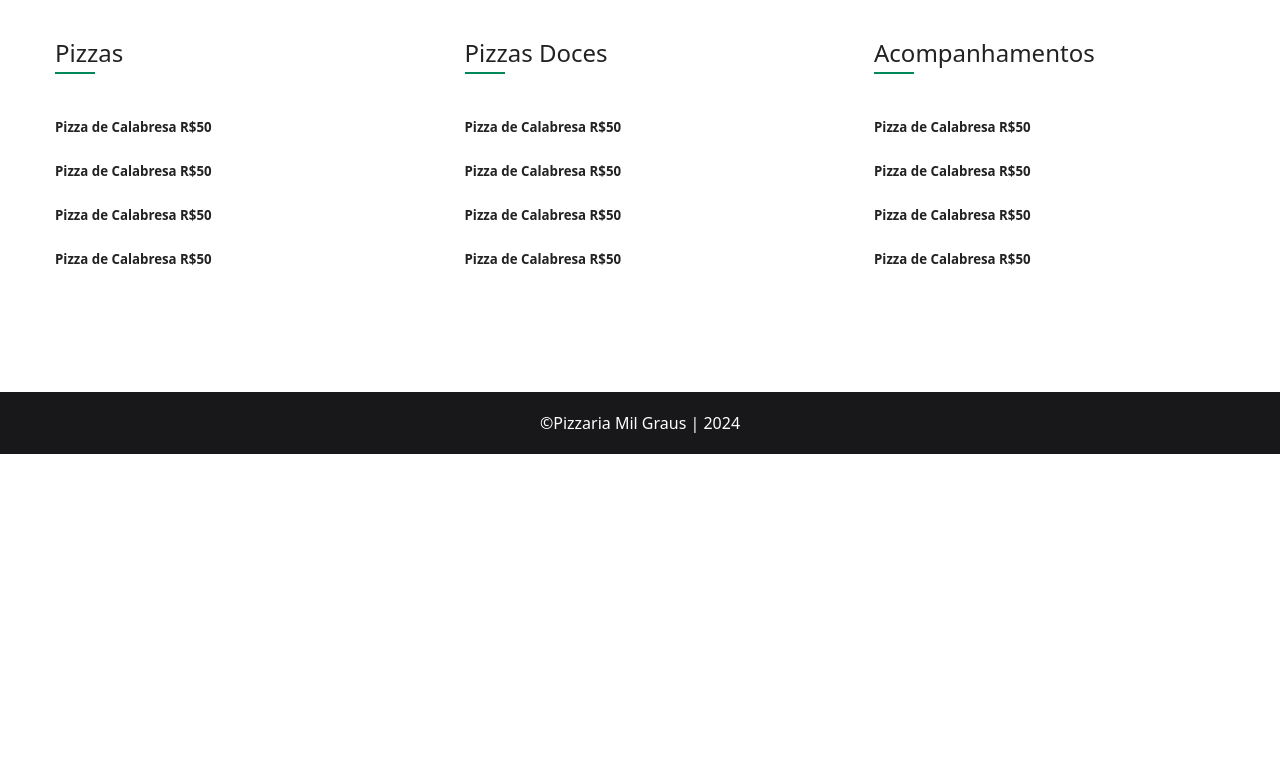
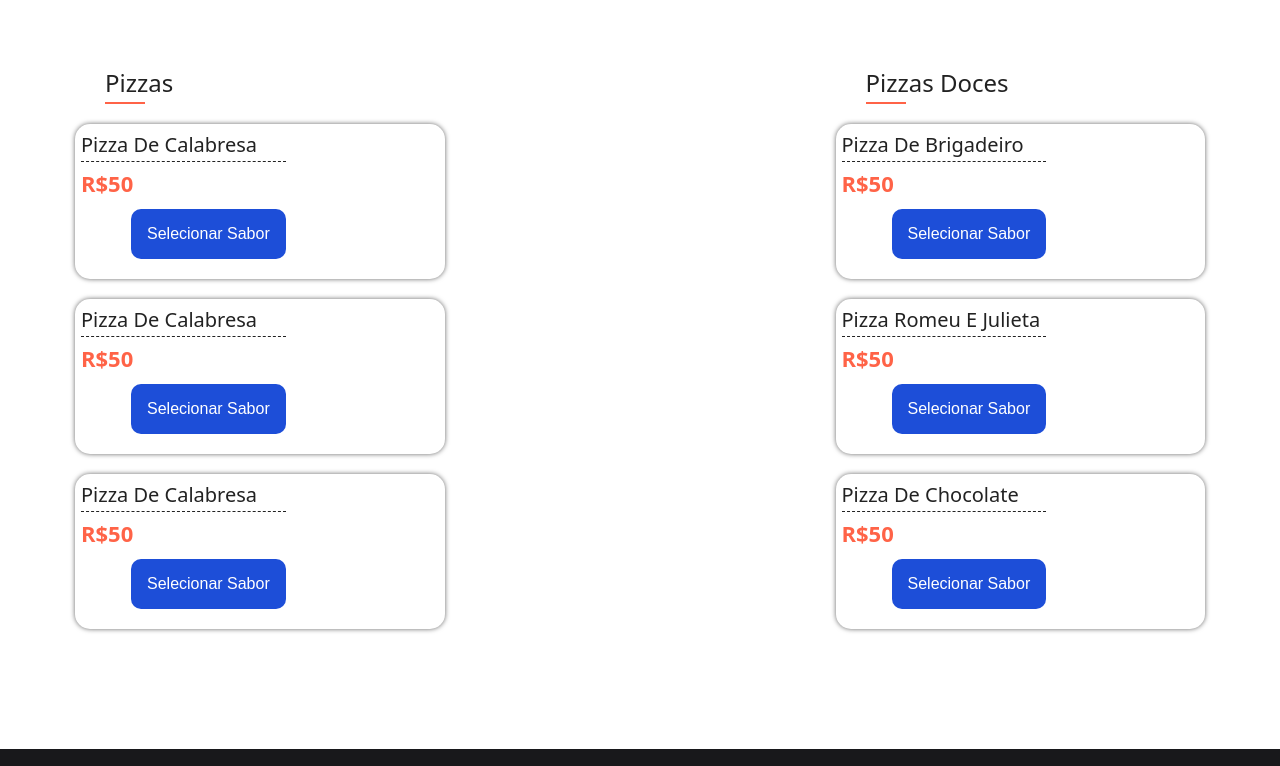
Before and after one commit to rafaellucas30290/PizzariaMilGraus, a plain HTML site: page index.html in a window 1280 px wide. Shown: the part 304-1070 px from the top of the page. Before the commit the page ends 800 px from the top, so only its background shows below. Drawn offline with Linux system fonts and the light colour scheme.

Commit message:
Add files via upload

```diff
--- a/index.html
+++ b/index.html
@@ -5,6 +5,7 @@
     <meta name="viewport" content="width=device-width, initial-scale=1.0">
     <title>Pizzaria Mil Graus</title>
     <link rel="stylesheet" href="styles.css">
+    <link rel="stylesheet" href="https://cdnjs.cloudflare.com/ajax/libs/font-awesome/6.5.2/css/all.min.css" integrity="sha512-SnH5WK+bZxgPHs44uWIX+LLJAJ9/2PkPKZ5QiAj6Ta86w+fsb2TkcmfRyVX3pBnMFcV7oQPJkl9QevSCWr3W6A==" crossorigin="anonymous" referrerpolicy="no-referrer" />
 </head>
 <body>
     <header>
@@ -19,7 +20,8 @@
                 <li class="link"><a href="#">Início</a></li>
                 <li class="link"><a href="#">Cardápio</a></li>
             </ul>
-            <button class="btn">Entrar / Criar Conta</button>
+
+            <button class="btn"><i class="fa-solid fa-cart-shopping"></i></button>
         </nav>
     </header>
     <div class="anuncio">
@@ -35,26 +37,25 @@
                 <div class="single-menu">
                     <img src="assets/Seara-Pizza-Calabresa-Verso.png" alt="">
                     <div class="menu-content">
-                        <h5>Pizza de Calabresa <span>R$50</span></h5>
+                        <h5>Pizza de Calabresa</h5> <h3>R$50</h3>
+
+                        <button>Selecionar Sabor</button>
                     </div>
                 </div>
                 <div class="single-menu">
                     <img src="assets/Seara-Pizza-Calabresa-Verso.png" alt="">
                     <div class="menu-content">
-                        <h5>Pizza de Calabresa <span>R$50</span></h5>
-                    </div>
-                    <div class="single-menu">
-                        <img src="assets/Seara-Pizza-Calabresa-Verso.png" alt="">
-                        <div class="menu-content">
-                            <h5>Pizza de Calabresa <span>R$50</span></h5>
+                        <h5>Pizza de Calabresa</h5> <h3>R$50</h3>
+
+                        <button>Selecionar Sabor</button>
                     </div>
                 </div>
                 <div class="single-menu">
                     <img src="assets/Seara-Pizza-Calabresa-Verso.png" alt="">
                     <div class="menu-content">
-                            <h5>Pizza de Calabresa <span>R$50</span></h5>
-                            <br>
-                        </div>
+                        <h5>Pizza de Calabresa</h5> <h3>R$50</h3>
+
+                        <button>Selecionar Sabor</button>
                     </div>
                 </div>
             </div>
@@ -63,54 +64,26 @@
                 <div class="single-menu">
                     <img src="assets/Seara-Pizza-Calabresa-Verso.png" alt="">
                     <div class="menu-content">
-                        <h5>Pizza de Calabresa <span>R$50</span></h5>
+                        <h5>Pizza de Brigadeiro</h5> <h3>R$50</h3>
+                        <button>Selecionar Sabor</button>
                     </div>
                 </div>
                 <div class="single-menu">
                     <img src="assets/Seara-Pizza-Calabresa-Verso.png" alt="">
                     <div class="menu-content">
-                        <h5>Pizza de Calabresa <span>R$50</span></h5>
-                    </div>
-                    <div class="single-menu">
-                        <img src="assets/Seara-Pizza-Calabresa-Verso.png" alt="">
-                        <div class="menu-content">
-                            <h5>Pizza de Calabresa <span>R$50</span></h5>
+                        <h5>Pizza Romeu e Julieta</h5> <h3>R$50</h3>
+                        <button>Selecionar Sabor</button>
                     </div>
                 </div>
                 <div class="single-menu">
                 <img src="assets/Seara-Pizza-Calabresa-Verso.png" alt="">
                 <div class="menu-content">
-                            <h5>Pizza de Calabresa <span>R$50</span></h5>
+                    <h5>Pizza de Chocolate </h5> <h3>R$50</h3>
+                    <button>Selecionar Sabor</button>
                 </div>
             </div>
         </div>
-            </div><div class="menu-column">
-                <h4>Acompanhamentos</h4>
-                <div class="single-menu">
-                    <img src="assets/Seara-Pizza-Calabresa-Verso.png" alt="">
-                    <div class="menu-content">
-                        <h5>Pizza de Calabresa <span>R$50</span></h5>
-                    </div>
-                </div>
-                <div class="single-menu">
-                    <img src="assets/Seara-Pizza-Calabresa-Verso.png" alt="">
-                    <div class="menu-content">
-                        <h5>Pizza de Calabresa <span>R$50</span></h5>
-                    </div>
-                    <div class="single-menu">
-                        <img src="assets/Seara-Pizza-Calabresa-Verso.png" alt="">
-                        <div class="menu-content">
-                            <h5>Pizza de Calabresa <span>R$50</span></h5>
-                        </div>
-                    </div>
-                    <div class="single-menu">
-                        <img src="assets/Seara-Pizza-Calabresa-Verso.png" alt="">
-                        <div class="menu-content">
-                            <h5>Pizza de Calabresa <span>R$50</span></h5>
-                        </div>
-                    </div>
-                </div>
-            </div>
+
     </div>
 </div>
     <footer>
--- a/styles.css
+++ b/styles.css
@@ -9,6 +9,8 @@ body{
     font-size: 16px;
     line-height: 22px;
     color: #222;
+    font-family: system-ui, -apple-system, BlinkMacSystemFont, 'Segoe UI', Roboto, Oxygen, Ubuntu, Cantarell, 'Open Sans', 'Helvetica Neue', sans-serif;
+    background-color: #fff;
 }
 .nav-logo img{
     width: 100%;
@@ -17,10 +19,6 @@ body{
 }
 a{
     text-decoration: none;
-}
-body{
-    font-family: system-ui, -apple-system, BlinkMacSystemFont, 'Segoe UI', Roboto, Oxygen, Ubuntu, Cantarell, 'Open Sans', 'Helvetica Neue', sans-serif;
-    background-color: #fff;
 }
 nav{
     max-width: none;
@@ -75,8 +73,10 @@ nav{
 }
 .anuncio img{
     display: flex;
-    margin: 10px auto;
+    margin: 40px auto;
     border-radius: 10px;
+    width: 60%;
+    box-shadow: 0px 0px 5px rgba(0,0,0,0.6);
 }
 footer{
     margin-top: auto;
@@ -84,11 +84,6 @@ footer{
     background-color: #18181B;
     color: #fff;
     padding: 20px 0;
-}
-.single-menu img{
-    max-width: 100%;
-
-
 }
 .main{
     width: 1170px;
@@ -110,9 +105,9 @@ footer{
 .section-title h2:before{
     content: '';
     position: absolute;
-    width: 80px;
+    width: 90px;
     height: 2px;
-    background-color: #00875c;
+    background-color: tomato;
     bottom: 0;
     left: 50%;
     transform: translateX(-50%);
@@ -123,7 +118,7 @@ footer{
     flex-wrap: wrap;
 }
 .menu-column{
-    width: 30%;
+    width: 35%;
 }
 .menu-column h4{
     text-transform: capitalize;
@@ -132,6 +127,7 @@ footer{
     margin-bottom: 20px;
     position: relative;
     padding-bottom: 10px;
+    margin-left: 50px;
 
 }
 .menu-column h4::before{
@@ -139,9 +135,49 @@ footer{
     position: absolute;
     width: 40px;
     height: 2px;
-    background-color: #00875c;
+    background-color: tomato;
     bottom: 0;
 }
 .single-menu{
     align-items: center;
+    display: flex;
+    box-shadow: 0px 0px 5px rgba(0,0,0,0.6);
+    border-radius: 15px;
+    margin: 20px;
+    padding-top: 10px;
 }
+.single-menu img{
+    max-width: 150px;
+    margin-right: px;
+    padding: 3px;
+}
+.single-menu .menu-content h5{
+    text-transform: capitalize;
+    font-size: 20px;
+    font-weight: 500;
+    border-bottom: 1px dashed #222;
+    padding-bottom: 5px;
+    margin-bottom: 10px;
+}
+.single-menu .menu-content h3{
+    margin-bottom: 10px;
+    font-size: 22px;
+    font-weight: 600;
+    padding-bottom: 5px;
+    color: tomato;
+
+}
+.single-menu .menu-content button{
+    padding: 1rem 1rem;
+    font-size: 1rem;
+    color: #fff;
+    background-color: #1d4ed8;
+    border-radius: 10px;
+    cursor: pointer;
+    transition: all 0.3s ease;
+    margin-bottom: 20px;
+    margin-left: 50px;
+}
+.single-menu .menu-content button:hover{
+    background-color: #1d4eaf;
+}
```
Lines whose indentation alone changed are shown as unchanged.
